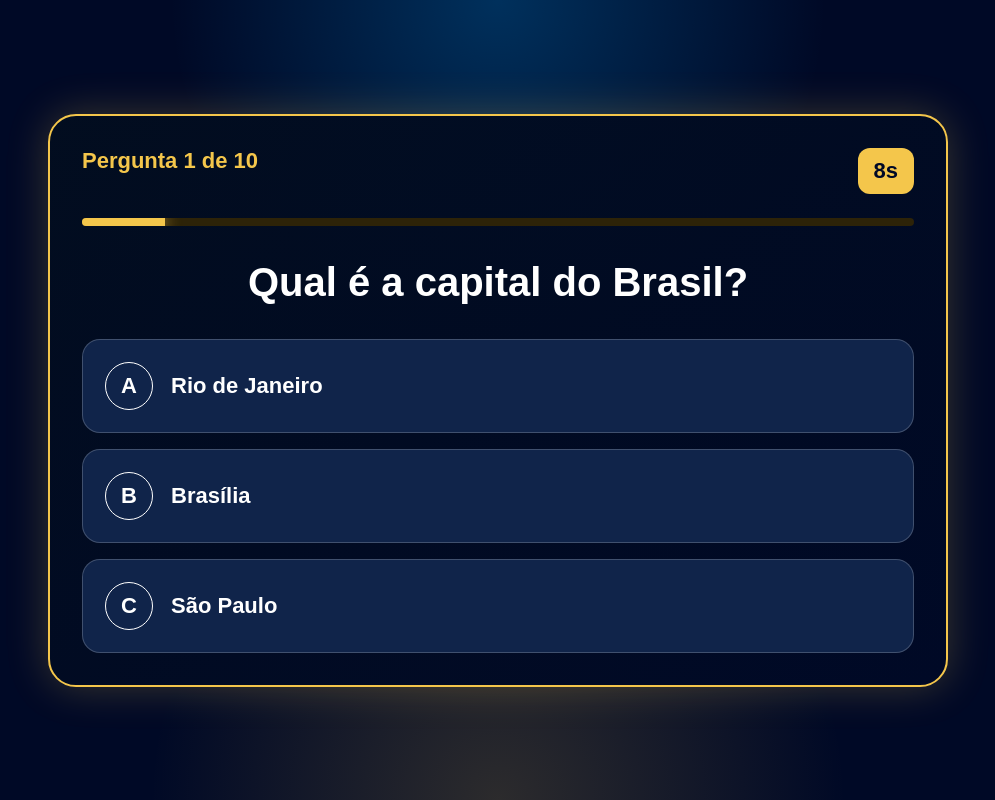
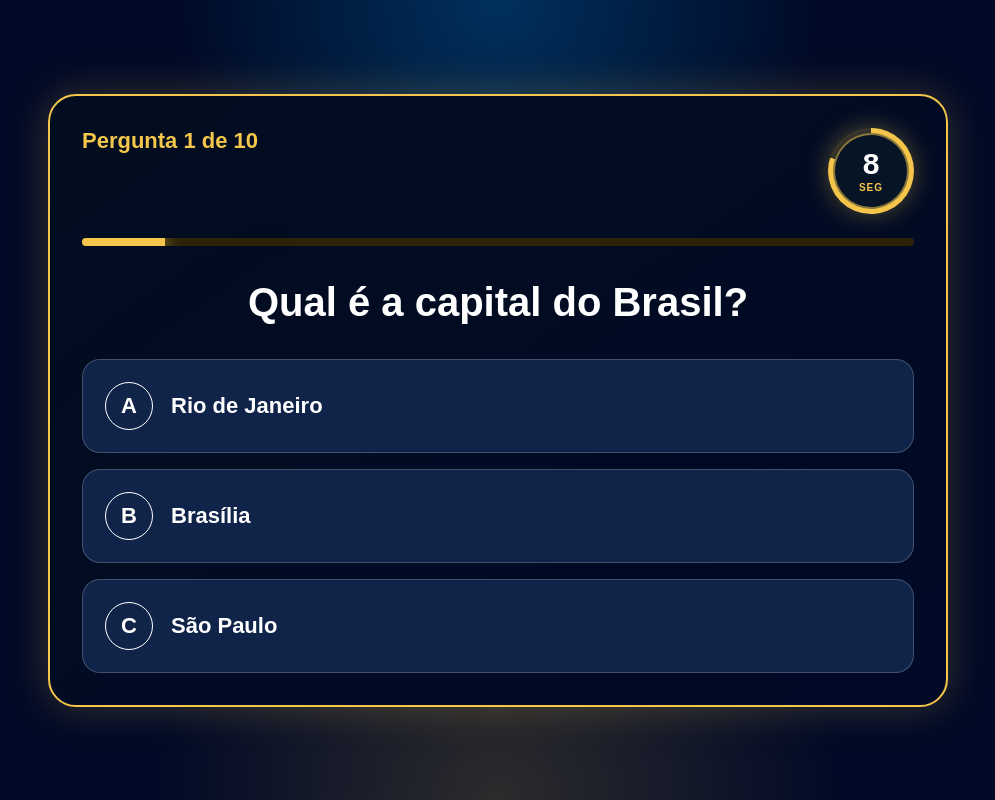
Before and after one commit to gutokardoso/quizz, a React (Vite) app: page / in a window 1280 px wide. Both pictures are taken after a click on the button "COMEÇAR DESAFIO". Shown: the whole page, without its empty margins (142-1137 px from the left). Built offline with nearby package versions, Linux system fonts and the light colour scheme.

Commit message:
Add files via upload

```diff
--- a/src/App.jsx
+++ b/src/App.jsx
@@ -21,6 +21,7 @@ export default function App() {
   const [score, setScore] = useState(0);
   const [selected, setSelected] = useState(null);
   const [time, setTime] = useState(10);
+  const timerProgress = Math.max(0, Math.min(100, (time / 10) * 100));
 
   const audioCtx = useRef(null);
   const musicLoop = useRef(null);
@@ -189,7 +190,17 @@ export default function App() {
       <section className="card">
         <div className="topbar">
           <span>Pergunta {current + 1} de 10</span>
-          <div className="timer">{time}s</div>
+          <div
+            className="timer-circle"
+            style={{
+              background: `conic-gradient(#f4c64b ${timerProgress}%, rgba(244,198,75,.16) ${timerProgress}% 100%)`
+            }}
+          >
+            <div className="timer-inner">
+              <strong>{time}</strong>
+              <small>SEG</small>
+            </div>
+          </div>
         </div>
 
         <div className="progress">
--- a/src/style.css
+++ b/src/style.css
@@ -285,3 +285,45 @@ button{
     font-size:22px;
   }
 }
+
+
+.timer-circle{
+  width:86px;
+  height:86px;
+  border-radius:50%;
+  padding:5px;
+  display:flex;
+  align-items:center;
+  justify-content:center;
+  box-shadow:
+    0 0 24px rgba(244,198,75,.35),
+    inset 0 0 14px rgba(244,198,75,.18);
+  transition:background .35s linear;
+}
+
+.timer-inner{
+  width:100%;
+  height:100%;
+  border-radius:50%;
+  background:#071426;
+  border:2px solid rgba(244,198,75,.55);
+  display:flex;
+  flex-direction:column;
+  align-items:center;
+  justify-content:center;
+  line-height:1;
+}
+
+.timer-inner strong{
+  color:#ffffff;
+  font-size:30px;
+  font-weight:900;
+}
+
+.timer-inner small{
+  color:#f4c64b;
+  font-size:10px;
+  font-weight:900;
+  margin-top:4px;
+  letter-spacing:1px;
+}
```
